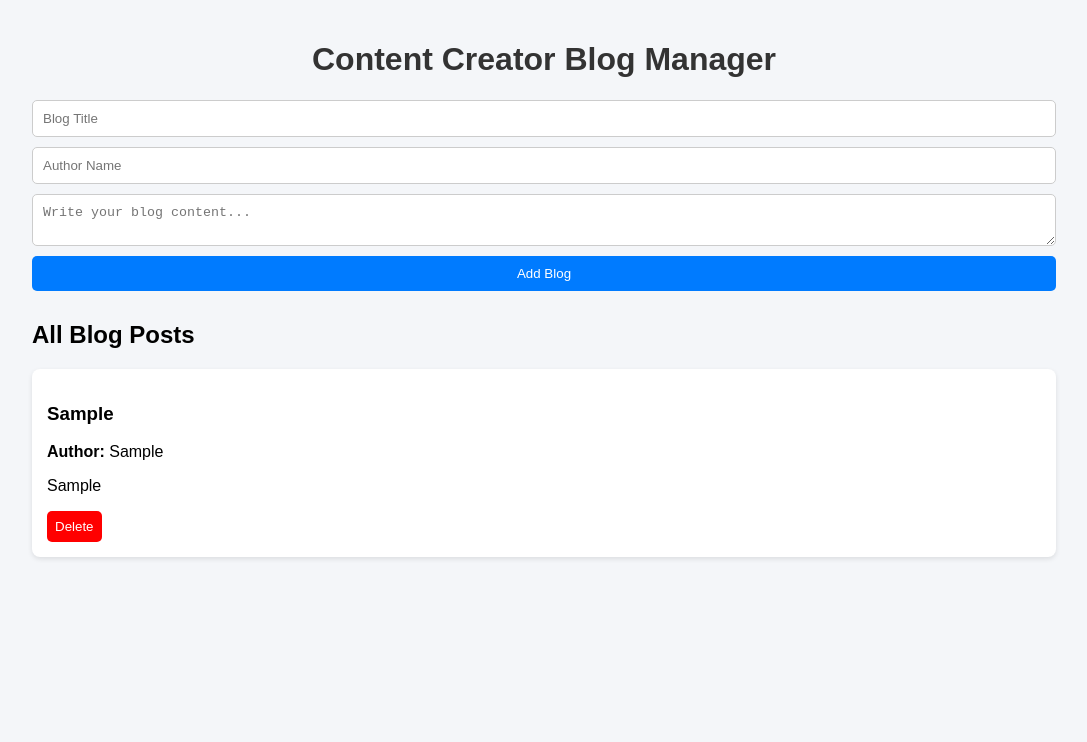
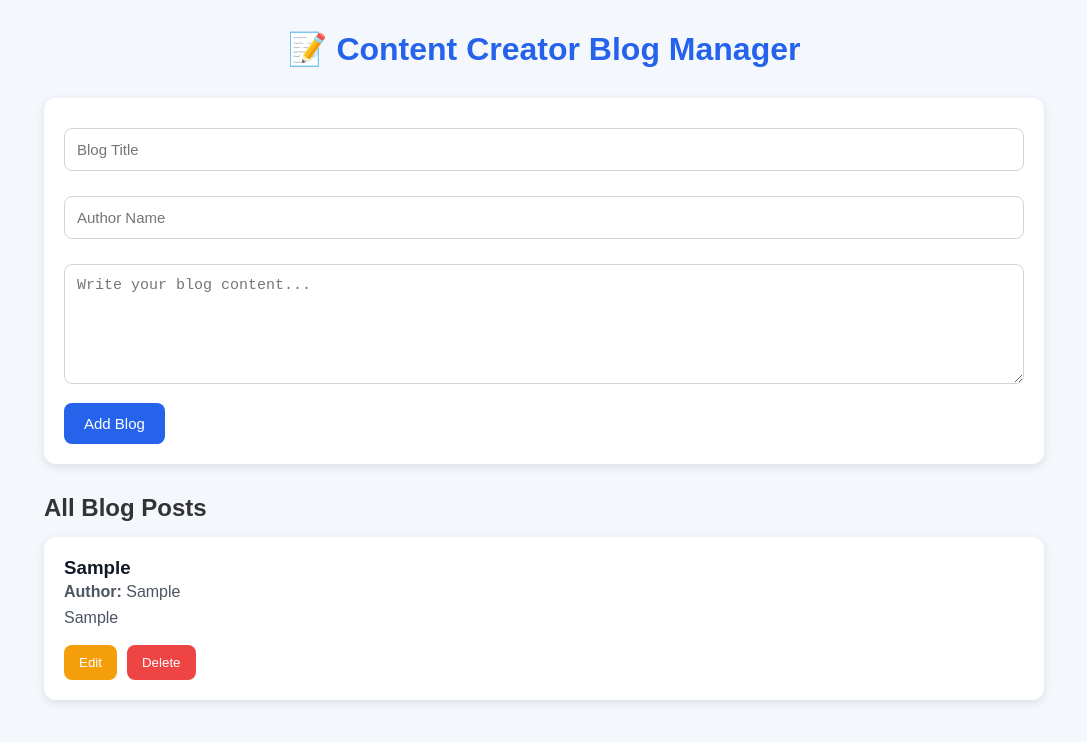
Before and after one commit to surendhar98/NM-intern, a React (Create React App) app: page / in a window 1280 px wide. Both pictures are taken after typing "Sample", "Sample", "Sample" into the empty fields and a click on the button "Add Blog". Shown: the top 742 px of the page, without its empty margins (96-1183 px from the left). Built offline with nearby package versions, Linux system fonts and the light colour scheme.

Commit message:
Added Edit Feature and Professional UI

```diff
--- a/src/App.css
+++ b/src/App.css
@@ -1,61 +1,110 @@
 body {
-  font-family: Arial, sans-serif;
-  background: #f4f6f9;
   margin: 0;
   padding: 0;
+  font-family: Arial, sans-serif;
+  background: #f4f7fc;
 }
 
 .container {
-  width: 80%;
-  margin: auto;
-  padding: 20px;
+  width: 85%;
+  max-width: 1000px;
+  margin: 30px auto;
 }
 
 h1 {
   text-align: center;
+  color: #2563eb;
+  margin-bottom: 30px;
+}
+
+h2 {
   color: #333;
+  margin-bottom: 15px;
 }
 
 .blog-form {
-  display: flex;
-  flex-direction: column;
-  gap: 10px;
+  background: white;
+  padding: 20px;
+  border-radius: 12px;
+  box-shadow: 0 3px 10px rgba(0, 0, 0, 0.1);
   margin-bottom: 30px;
 }
 
 .blog-form input,
 .blog-form textarea {
-  padding: 10px;
-  border: 1px solid #ccc;
-  border-radius: 5px;
+  width: 100%;
+  padding: 12px;
+  margin-top: 10px;
+  margin-bottom: 15px;
+  border: 1px solid #d1d5db;
+  border-radius: 8px;
+  font-size: 15px;
+}
+
+.blog-form textarea {
+  min-height: 120px;
+  resize: vertical;
 }
 
 .blog-form button {
-  padding: 10px;
-  background: #007bff;
+  background: #2563eb;
   color: white;
   border: none;
+  padding: 12px 20px;
+  border-radius: 8px;
   cursor: pointer;
-  border-radius: 5px;
+  font-size: 15px;
 }
 
 .blog-form button:hover {
-  background: #0056b3;
+  background: #1d4ed8;
 }
 
 .blog-card {
   background: white;
-  padding: 15px;
-  margin-top: 15px;
-  border-radius: 8px;
-  box-shadow: 0 2px 5px rgba(0,0,0,0.1);
+  padding: 20px;
+  margin-bottom: 15px;
+  border-radius: 12px;
+  box-shadow: 0 3px 10px rgba(0, 0, 0, 0.1);
 }
 
-.blog-card button {
-  background: red;
+.blog-card h3 {
+  margin-top: 0;
+  color: #111827;
+}
+
+.blog-card p {
+  color: #4b5563;
+  line-height: 1.6;
+}
+
+.btn-group {
+  margin-top: 15px;
+}
+
+.edit-btn {
+  background: #f59e0b;
   color: white;
   border: none;
-  padding: 8px;
+  padding: 10px 15px;
+  border-radius: 8px;
   cursor: pointer;
-  border-radius: 5px;
+  margin-right: 10px;
 }
+
+.edit-btn:hover {
+  background: #d97706;
+}
+
+.delete-btn {
+  background: #ef4444;
+  color: white;
+  border: none;
+  padding: 10px 15px;
+  border-radius: 8px;
+  cursor: pointer;
+}
+
+.delete-btn:hover {
+  background: #dc2626;
+}
--- a/src/App.js
+++ b/src/App.js
@@ -5,10 +5,10 @@ import Dashboard from "./components/Dashboard";
 
 function App() {
   const [blogs, setBlogs] = useState([]);
+  const [editingBlog, setEditingBlog] = useState(null);
 
   useEffect(() => {
-    const storedBlogs =
-      JSON.parse(localStorage.getItem("blogs")) || [];
+    const storedBlogs = JSON.parse(localStorage.getItem("blogs")) || [];
     setBlogs(storedBlogs);
   }, []);
 
@@ -24,15 +24,29 @@ function App() {
     setBlogs(blogs.filter((blog) => blog.id !== id));
   };
 
+  const updateBlog = (updatedBlog) => {
+    setBlogs(
+      blogs.map((blog) =>
+        blog.id === updatedBlog.id ? updatedBlog : blog
+      )
+    );
+    setEditingBlog(null);
+  };
+
   return (
     <div className="container">
-      <h1>Content Creator Blog Manager</h1>
+      <h1>📝 Content Creator Blog Manager</h1>
 
-      <CreateBlog addBlog={addBlog} />
+      <CreateBlog
+        addBlog={addBlog}
+        editingBlog={editingBlog}
+        updateBlog={updateBlog}
+      />
 
       <Dashboard
         blogs={blogs}
         deleteBlog={deleteBlog}
+        setEditingBlog={setEditingBlog}
       />
     </div>
   );
--- a/src/components/CreateBlog.js
+++ b/src/components/CreateBlog.js
@@ -1,13 +1,29 @@
-import React, { useState } from "react";
+import React, { useState, useEffect } from "react";
 
-function CreateBlog({ addBlog }) {
+function CreateBlog({ addBlog, editingBlog, updateBlog }) {
   const [title, setTitle] = useState("");
   const [author, setAuthor] = useState("");
   const [content, setContent] = useState("");
 
+  useEffect(() => {
+    if (editingBlog) {
+      setTitle(editingBlog.title);
+      setAuthor(editingBlog.author);
+      setContent(editingBlog.content);
+    }
+  }, [editingBlog]);
+
   const handleSubmit = (e) => {
     e.preventDefault();
 
+    if (editingBlog) {
+      updateBlog({
+        id: editingBlog.id,
+        title,
+        author,
+        content,
+      });
+    } else {
       const newBlog = {
         id: Date.now(),
         title,
@@ -16,6 +32,7 @@ function CreateBlog({ addBlog }) {
       };
 
       addBlog(newBlog);
+    }
 
     setTitle("");
     setAuthor("");
@@ -45,9 +62,11 @@ function CreateBlog({ addBlog }) {
         value={content}
         onChange={(e) => setContent(e.target.value)}
         required
-      ></textarea>
+      />
 
-      <button type="submit">Add Blog</button>
+      <button type="submit">
+        {editingBlog ? "Update Blog" : "Add Blog"}
+      </button>
     </form>
   );
 }
--- a/src/components/Dashboard.js
+++ b/src/components/Dashboard.js
@@ -1,6 +1,6 @@
 import React from "react";
 
-function Dashboard({ blogs, deleteBlog }) {
+function Dashboard({ blogs, deleteBlog, setEditingBlog }) {
   return (
     <div className="dashboard">
       <h2>All Blog Posts</h2>
@@ -11,16 +11,28 @@ function Dashboard({ blogs, deleteBlog }) {
         blogs.map((blog) => (
           <div key={blog.id} className="blog-card">
             <h3>{blog.title}</h3>
+
             <p>
               <strong>Author:</strong> {blog.author}
             </p>
+
             <p>{blog.content}</p>
 
-            <button
-              onClick={() => deleteBlog(blog.id)}
-            >
-              Delete
-            </button>
+            <div className="btn-group">
+              <button
+                className="edit-btn"
+                onClick={() => setEditingBlog(blog)}
+              >
+                Edit
+              </button>
+
+              <button
+                className="delete-btn"
+                onClick={() => deleteBlog(blog.id)}
+              >
+                Delete
+              </button>
+            </div>
           </div>
         ))
       )}
--- a/src/index.css
+++ b/src/index.css
@@ -1,13 +1,5 @@
-body {
+* {
   margin: 0;
-  font-family: -apple-system, BlinkMacSystemFont, 'Segoe UI', 'Roboto', 'Oxygen',
-    'Ubuntu', 'Cantarell', 'Fira Sans', 'Droid Sans', 'Helvetica Neue',
-    sans-serif;
-  -webkit-font-smoothing: antialiased;
-  -moz-osx-font-smoothing: grayscale;
+  padding: 0;
+  box-sizing: border-box;
 }
-
-code {
-  font-family: source-code-pro, Menlo, Monaco, Consolas, 'Courier New',
-    monospace;
-}
--- a/src/index.js
+++ b/src/index.js
@@ -1,6 +1,6 @@
 import React from "react";
 import ReactDOM from "react-dom/client";
-import "./App.css";
+import "./index.css";
 import App from "./App";
 
 const root = ReactDOM.createRoot(
```
Also changed, not shown: package.json (+12 -6 lines), 1 other file (tests, documents, lock files or other folders). Lines whose indentation alone changed are shown as unchanged.
